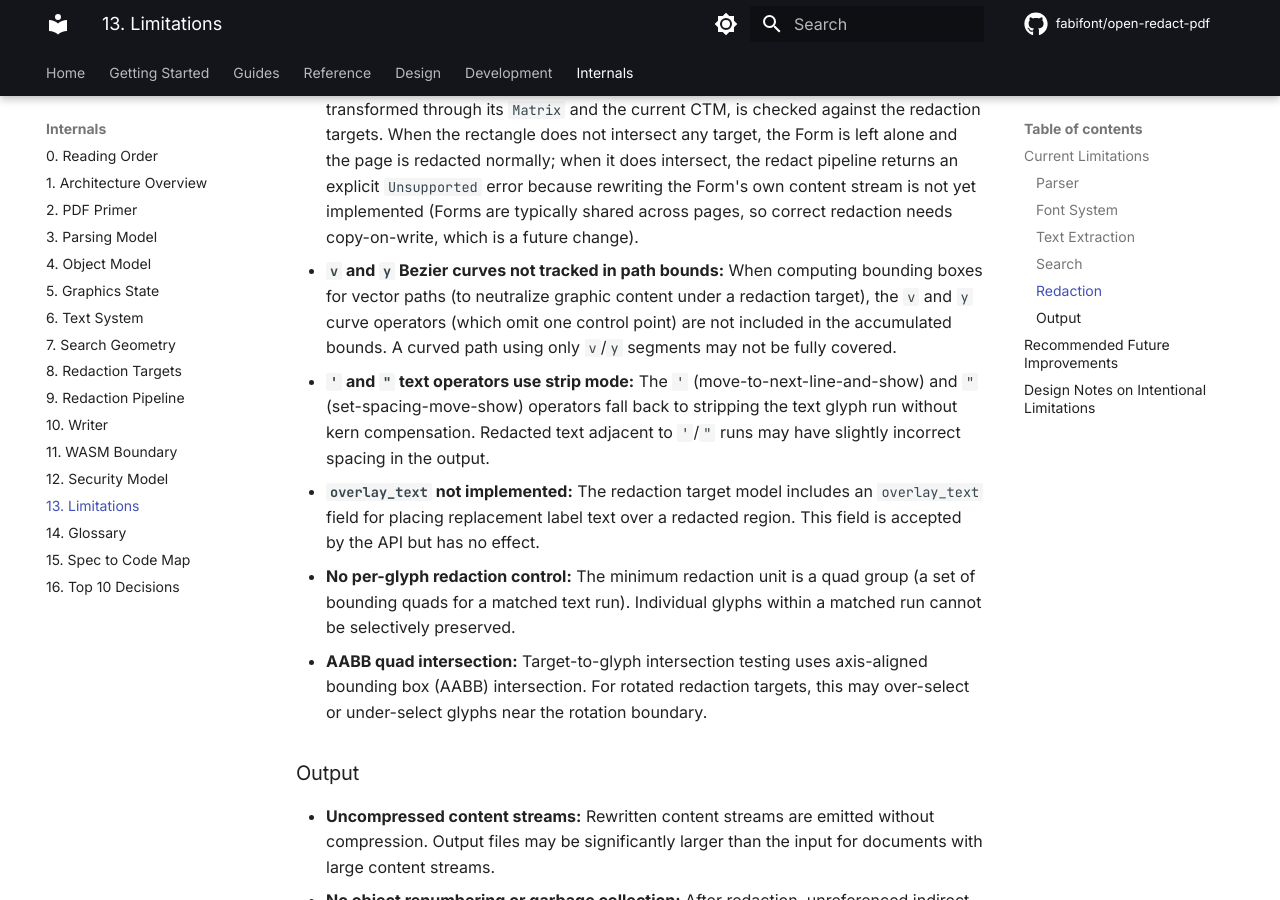
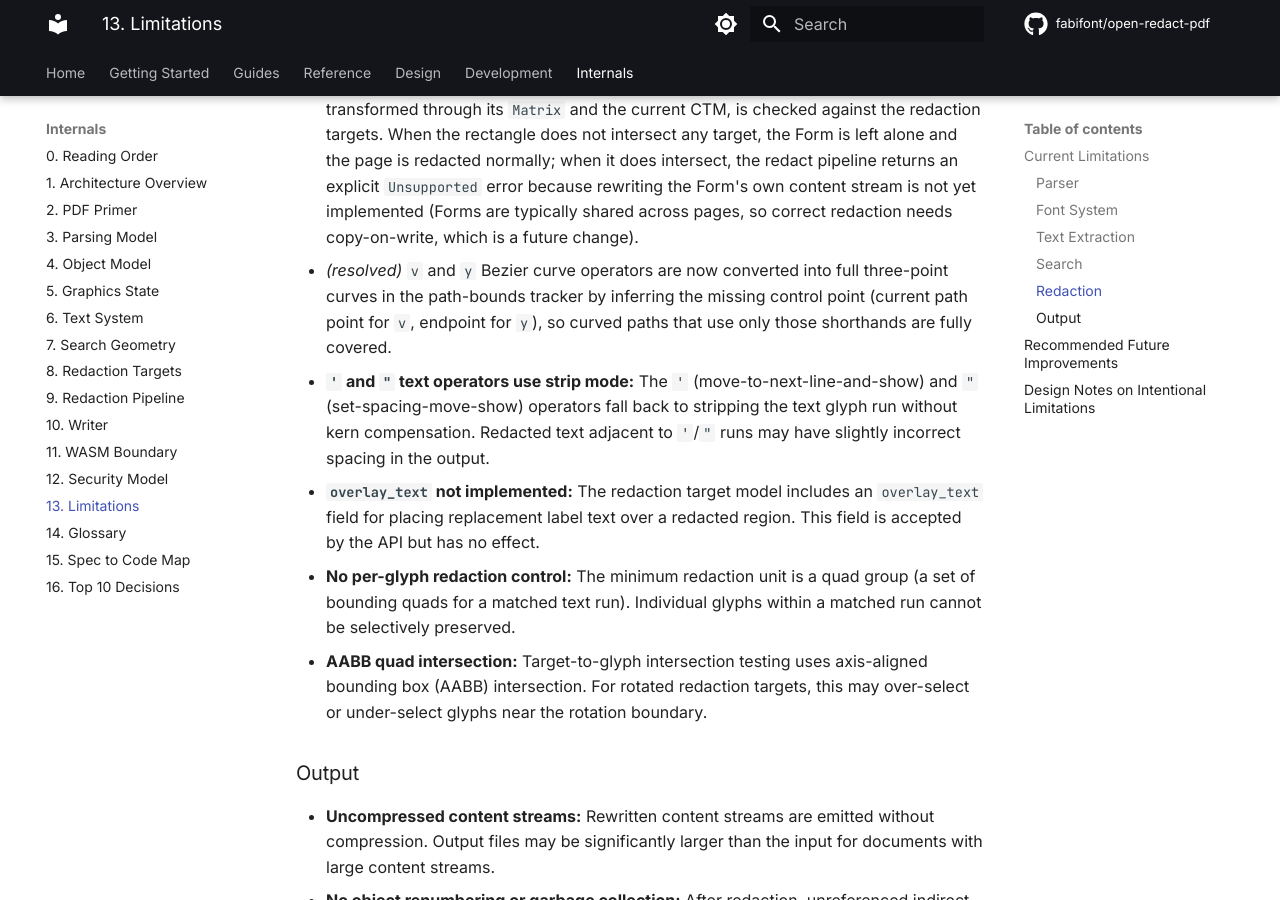
Before and after one commit to fabifont/open-redact-pdf, an MkDocs documentation site: the page built from docs/internals/13-limitations.md, in a window 1280 px wide and 900 px high, scrolled down 2160 px. Built offline with MkDocs 1.6.1 and Material for MkDocs 9.7.7, drawn with Linux system fonts in a browser that asks for light colours; comment, search, counter and statistics services are not loaded.

Commit message:
docs: mark v/y curve bounds limitation as resolved
The supported-subset reference and the limitations page now reflect
that v and y shorthands are included in path bounds used by vector
paint neutralization.

```diff
--- a/docs/internals/13-limitations.md
+++ b/docs/internals/13-limitations.md
@@ -35,7 +35,7 @@ This page documents the current known limitations of the engine, organized by su
 ### Redaction
 
 - **Form XObjects that intersect a target cause a hard error:** Each Form XObject's `BBox`, transformed through its `Matrix` and the current CTM, is checked against the redaction targets. When the rectangle does not intersect any target, the Form is left alone and the page is redacted normally; when it does intersect, the redact pipeline returns an explicit `Unsupported` error because rewriting the Form's own content stream is not yet implemented (Forms are typically shared across pages, so correct redaction needs copy-on-write, which is a future change).
-- **`v` and `y` Bezier curves not tracked in path bounds:** When computing bounding boxes for vector paths (to neutralize graphic content under a redaction target), the `v` and `y` curve operators (which omit one control point) are not included in the accumulated bounds. A curved path using only `v`/`y` segments may not be fully covered.
+- _(resolved)_ `v` and `y` Bezier curve operators are now converted into full three-point curves in the path-bounds tracker by inferring the missing control point (current path point for `v`, endpoint for `y`), so curved paths that use only those shorthands are fully covered.
 - **`'` and `"` text operators use strip mode:** The `'` (move-to-next-line-and-show) and `"` (set-spacing-move-show) operators fall back to stripping the text glyph run without kern compensation. Redacted text adjacent to `'`/`"` runs may have slightly incorrect spacing in the output.
 - **`overlay_text` not implemented:** The redaction target model includes an `overlay_text` field for placing replacement label text over a redacted region. This field is accepted by the API but has no effect.
 - **No per-glyph redaction control:** The minimum redaction unit is a quad group (a set of bounding quads for a matched text run). Individual glyphs within a matched run cannot be selectively preserved.
```
Also changed, not shown: docs/reference/supported-subset.md (+1 -1 lines).
